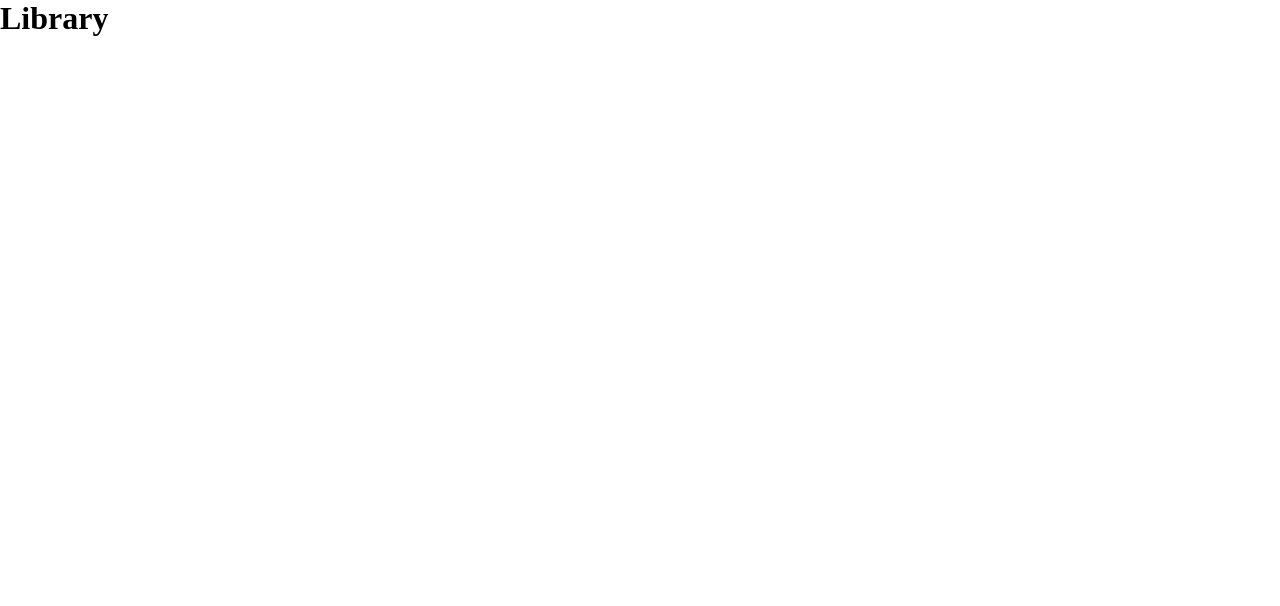
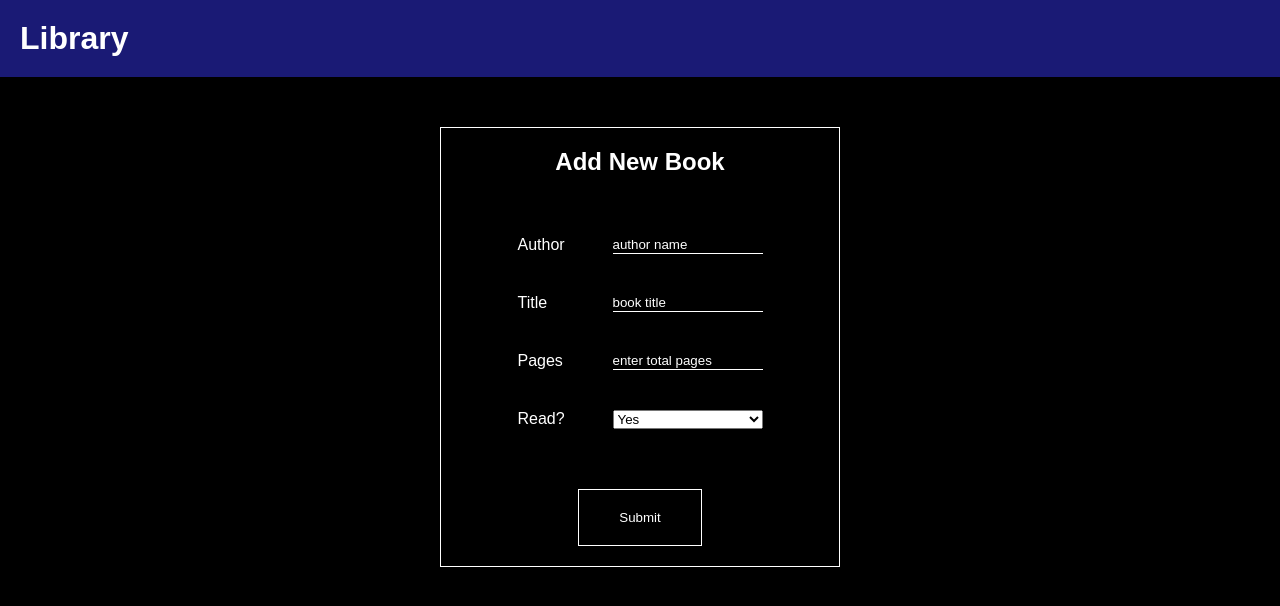
Before and after one commit to JCT314/Library, a plain HTML site: page index.html in a window 1280 px wide. Drawn offline with Linux system fonts and the light colour scheme.

Commit message:
Added form to add a new book

```diff
--- a/index.html
+++ b/index.html
@@ -11,6 +11,58 @@
 <body>
     <div class="container">
         <h1 class="heading">Library</h1>
+        <table class="table">
+            <thead class="table-head">
+                <tr>
+                    <th class="data-header">Title</th>
+                    <th class="data-header">Author</th>
+                    <th class="data-header">Pages</th>
+                    <th class="data-header">Read?</th>
+                </tr>
+            </thead>
+            <tbody>
+                <tr>
+                    <td class="data">Blue Eggs</td>
+                    <td class="data">Thomas Wiplur</td>
+                    <td class="data">50</td>
+                    <td class="data read icon">
+                        <svg xmlns="http://www.w3.org/2000/svg" class="h-6 w-6" fill="none" viewBox="0 0 24 24" stroke="currentColor">
+                        <path stroke-linecap="round" stroke-linejoin="round" stroke-width="2" d="M5 13l4 4L19 7" />
+                      </svg></td>
+                </tr>
+                <tr>
+                    <td class="data">Blue Eggs With Sausage</td>
+                    <td class="data">Thomas Wiplur Jackson</td>
+                    <td class="data">50</td>
+                    <td class="data not-read icon"><svg xmlns="http://www.w3.org/2000/svg" class="h-6 w-6" fill="none" viewBox="0 0 24 24" stroke="currentColor">
+                        <path stroke-linecap="round" stroke-linejoin="round" stroke-width="2" d="M18 12H6" />
+                      </svg></td>
+                </tr>
+            </tbody>
+        </table>
+        <form class="form" action="" method="">
+            <h2 class="form-title">Add New Book</h2>
+            <div class="form-field">
+                <label for="author">Author</label>
+                <input class="input" id="author" type="text" placeholder="author name">
+            </div>
+            <div class="form-field">
+                <label for="title">Title</label>
+                <input class="input" id="title" type="text" placeholder="book title">
+            </div>
+            <div class="form-field">
+                <label for="pages">Pages</label>
+                <input class="input" id="pages" type="number" placeholder="enter total pages">
+            </div>
+            <div class="form-field">
+                <label for="read">Read?</label>
+                <select class="dropdown" id="read">
+                    <option value="Yes">Yes</option>
+                    <option value="No">No</option>
+                </select>
+            </div>
+            <button class="btn">Submit</button>
+        </form>
     </div>
 </body>
 </html>
--- a/styles.css
+++ b/styles.css
@@ -4,16 +4,132 @@
   box-sizing: border-box;
 }
 
-.container {
-  max-width: 1000px;
-  display: flex;
-  flex-direction: column;
+body {
+  font-family: sans-serif;
 }
 
-.book {
-  background-color: #ddd;
+.container {
+  height: 100vh;
+  background-color: #000000;
 }
 
-.book:nth-child(even) {
-  background-color: #aaa;
+.heading {
+  background-color: #1a1a75;
+  color: #fff;
+  padding: 20px;
 }
+
+.table {
+  color: #fff;
+  border: 1px solid #fff;
+  display: none;
+}
+
+.table-head {
+  text-align: left;
+}
+
+.data-header {
+  padding: 10px;
+  border: 1px solid #fff;
+}
+
+.data {
+  padding: 10px;
+  border: 1px solid #fff;
+}
+
+.message--empty {
+  text-align: center;
+  font-size: 32px;
+}
+
+.icon {
+  width: 8px;
+  height: 8px;
+}
+
+.read {
+  background-color: green;
+}
+
+.not-read {
+  background-color: #777;
+}
+
+.form {
+  padding: 20px;
+  border: 1px solid #fff;
+  max-width: 400px;
+  margin: 50px auto;
+  color: #fff;
+}
+
+input::-webkit-outer-spin-button,
+input::-webkit-inner-spin-button {
+  -webkit-appearance: none;
+}
+
+input[type="number"] {
+  -moz-appearance: textfield;
+}
+
+.form-title {
+  margin-bottom: 60px;
+  text-align: center;
+}
+
+.form-field {
+  margin-bottom: 40px;
+  display: flex;
+  justify-content: center;
+  gap: 20px;
+}
+
+label {
+  width: 75px;
+  text-align: left;
+}
+
+.input {
+  width: 150px;
+  background-color: #000;
+  border: none;
+  border-bottom: 1px solid #fff;
+  color: #fff;
+}
+
+.input::placeholder {
+  color: #fff;
+}
+
+.input:focus {
+  outline: none;
+  border-width: 2px;
+}
+
+.btn {
+  border: 1px solid #fff;
+  background-color: #000;
+  color: #fff;
+  padding: 20px 40px;
+  display: block;
+  margin: 0 auto;
+  margin-top: 60px;
+  transition: transform 0.3s;
+  display: flex;
+  justify-content: center;
+  align-items: center;
+}
+
+.btn:hover {
+  transform: scale(1.1);
+}
+
+.btn:active {
+  transform: scale(0.9);
+}
+
+.dropdown {
+  width: 150px;
+}
```
